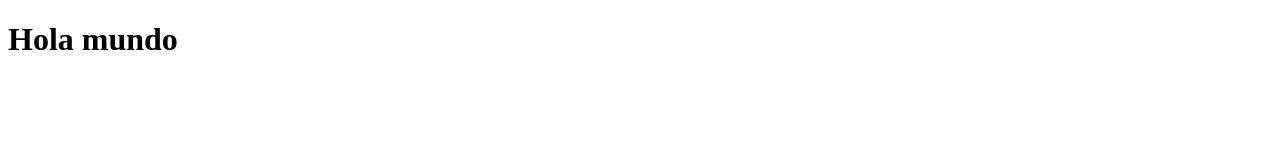
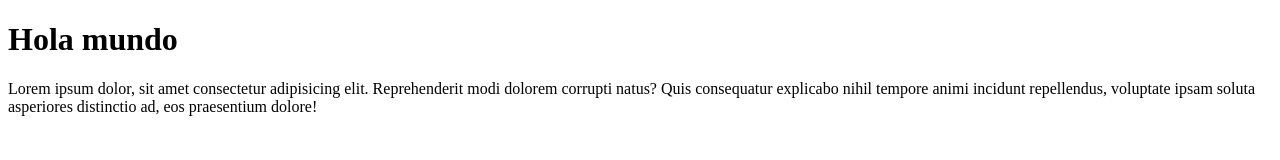
Before and after one commit to Zemak96/Curso-Git, a plain HTML site: page index.html in a window 1280 px wide. Drawn offline with Linux system fonts and the light colour scheme.

Commit message:
Párrafo y estilos de fondo

```diff
--- /dev/null
+++ b/css/estilos.css
@@ -0,0 +1,3 @@
+body{
+    background-color: red;
+}
--- a/index.html
+++ b/index.html
@@ -7,5 +7,6 @@
 </head>
 <body>
     <h1>Hola mundo</h1>
+    <p>Lorem ipsum dolor, sit amet consectetur adipisicing elit. Reprehenderit modi dolorem corrupti natus? Quis consequatur explicabo nihil tempore animi incidunt repellendus, voluptate ipsam soluta asperiores distinctio ad, eos praesentium dolore!</p>
 </body>
 </html>
```
Also changed, not shown: js/javascript.js (added).
